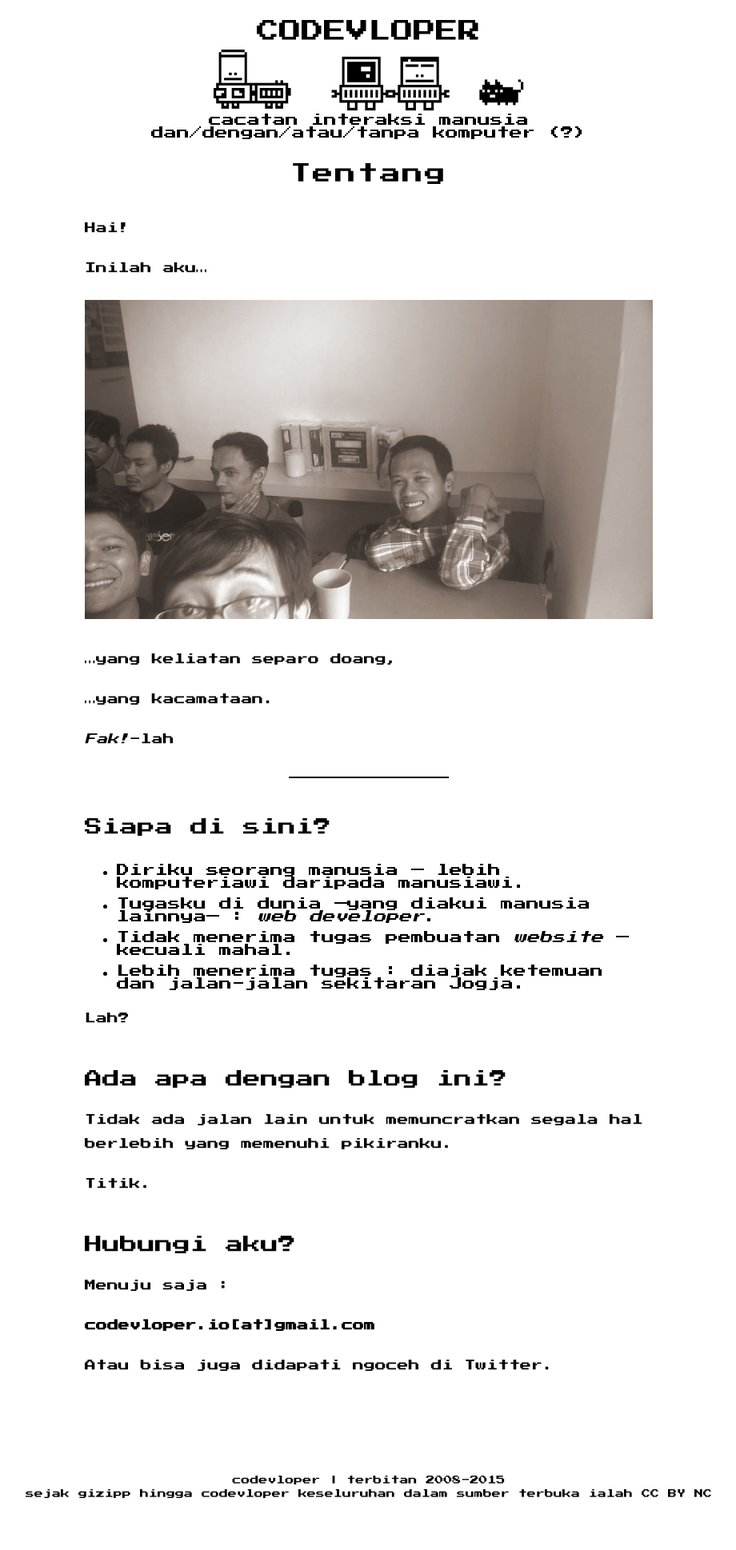
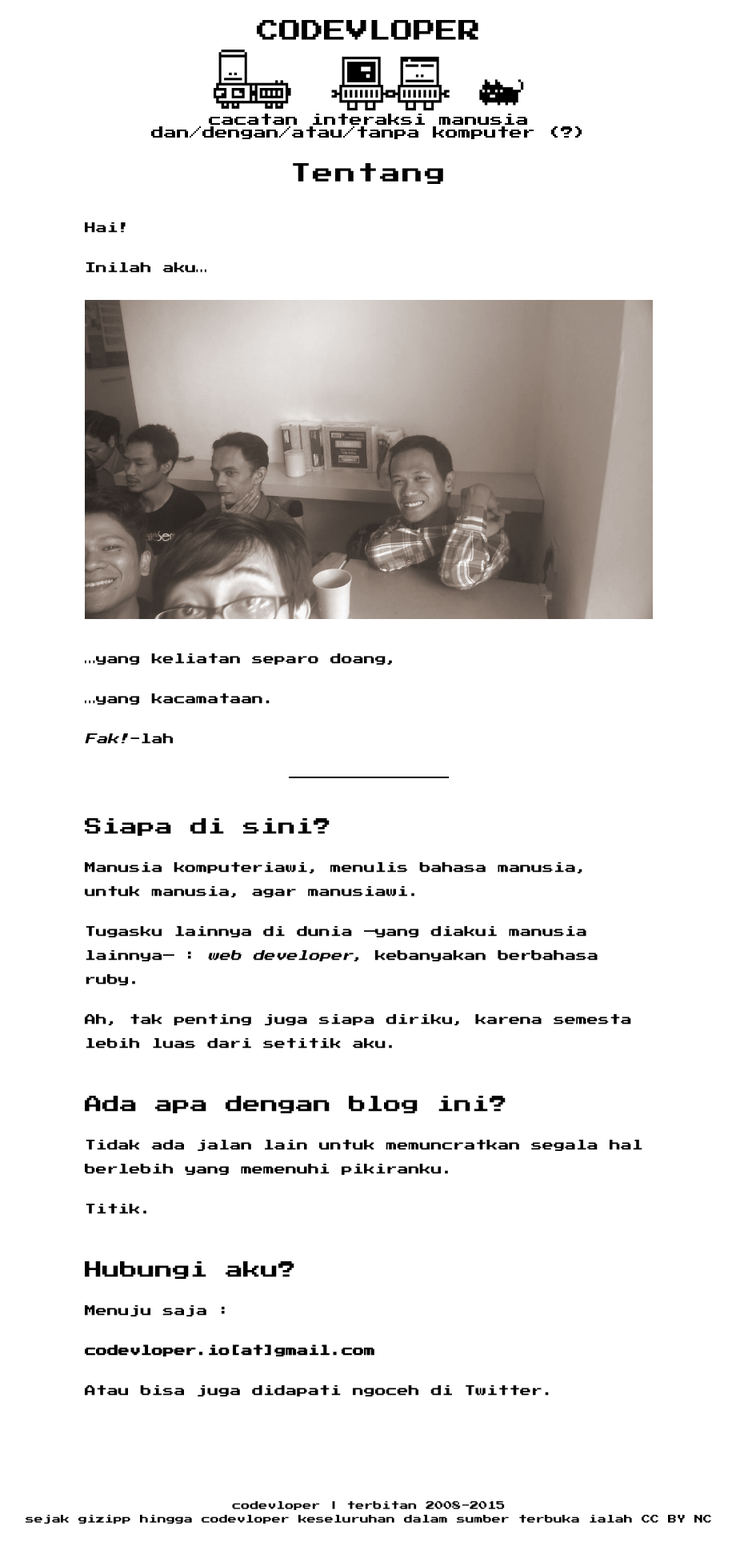
Before and after one commit to gizipp/blogspot, a Jekyll site: the page built from about.md, in a window 1280 px wide. Shown: the whole page at 80% size, without its empty margins (179-1099 px from the left). Built offline with Jekyll 4.4.1, drawn with Linux system fonts in a browser that asks for light colours; before the commit the page ends 1906 px from its top, so only the background shows below that.

Commit message:
update about

```diff
--- a/about.md
+++ b/about.md
@@ -21,12 +21,11 @@ Inilah aku...
 
 ##Siapa di sini?
 
-- Diriku seorang manusia --- lebih komputeriawi daripada manusiawi.
-- Tugasku di dunia ---yang diakui manusia lainnya--- : *web developer*.
-- Tidak menerima tugas pembuatan *website* --- kecuali mahal.
-- Lebih menerima tugas : diajak ketemuan dan jalan-jalan sekitaran Jogja.
+Manusia komputeriawi, menulis bahasa manusia, untuk manusia, agar manusiawi.
 
-Lah?
+Tugasku lainnya di dunia ---yang diakui manusia lainnya--- : *web developer*, kebanyakan berbahasa ruby.
+
+Ah, tak penting juga siapa diriku, karena semesta lebih luas dari setitik aku.
 
 ##Ada apa dengan blog ini?
 
```
